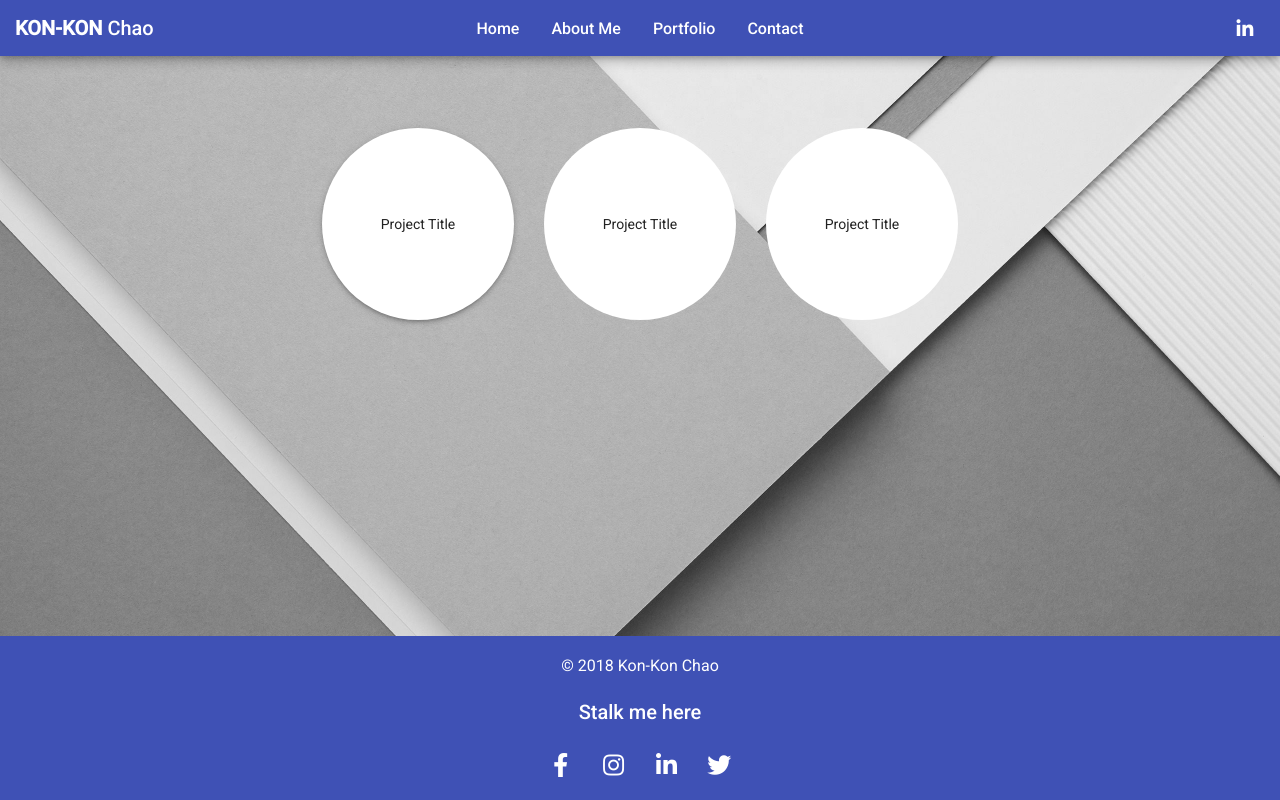
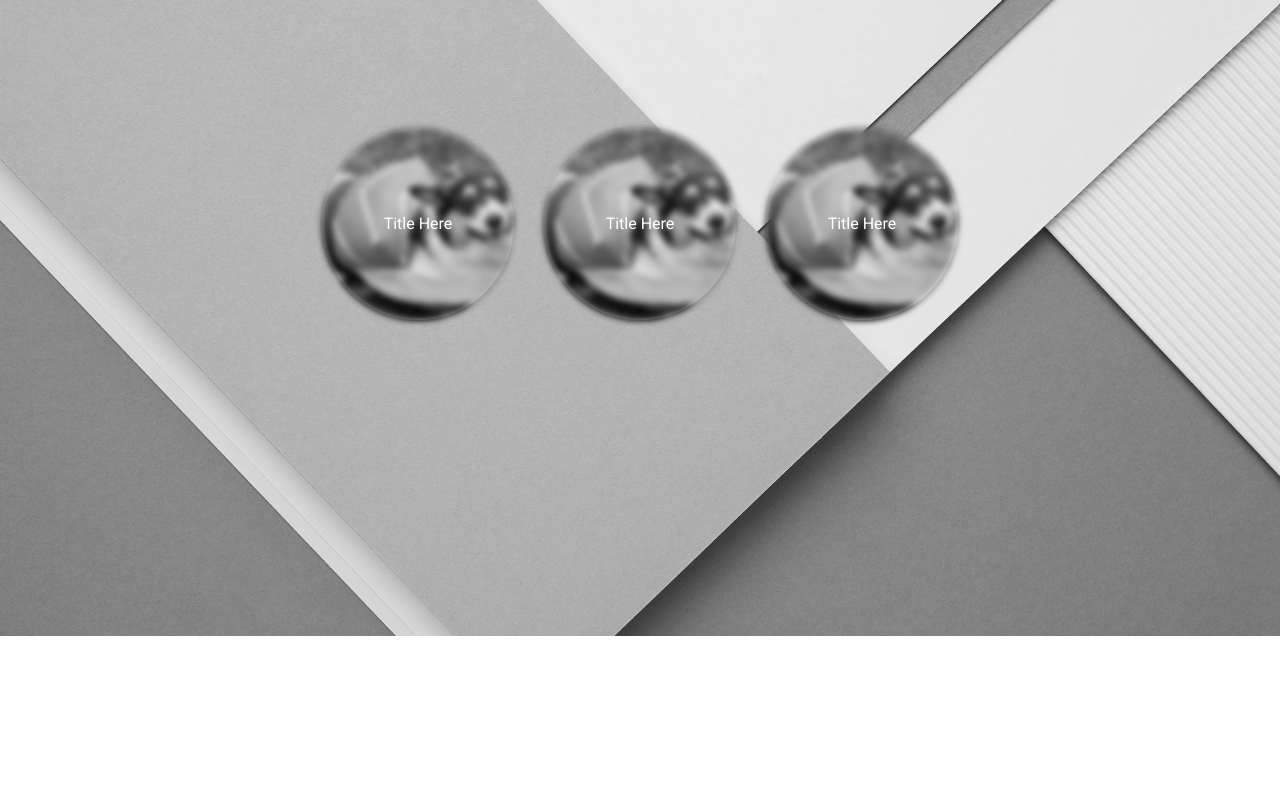
Before and after one commit to konman795/portfolio-site, an Angular app: page /portfolio in a window 1280 px wide. Built offline with nearby package versions, Linux system fonts and the light colour scheme.

Commit message:
portfolio animations a go!

```diff
--- a/src/app/app.component.html
+++ b/src/app/app.component.html
@@ -3,10 +3,10 @@
     <app-sidenav></app-sidenav>
   </mat-sidenav>
   <mat-sidenav-content>
-    <app-header></app-header>
+    <!-- <app-header></app-header> -->
     <section id="body-content">
       <router-outlet></router-outlet>
     </section>
-    <app-footer></app-footer>
+    <!-- <app-footer></app-footer> -->
   </mat-sidenav-content>
 </mat-sidenav-container>
--- a/src/app/portfolio/portfolio.component.html
+++ b/src/app/portfolio/portfolio.component.html
@@ -1,28 +1,31 @@
 <div class="container-fluid">
-  <div class="row justify-content-center">
+  <div class="row justify-content-center" [@package-list]>
     <div class="col-6 col-md-4 col-lg-auto">
-      <div class="project-pancake mat-elevation-z3">
+      <div class="project-pancake mat-elevation-z3" [@pancake]="state" (click)="onPancakeClick($event)">
+        <div class="project-background" [@pancake-background]="state" style="background-image: url(../assets/images/sushi-corg.jpg)"></div>
         <div class="row align-items-center justify-content-center h-100">
           <div class="col-auto">
-            <span class="title">Project Title</span>
+            <span class="title">Title Here</span>
           </div>
         </div>
       </div>
     </div>
     <div class="col-6 col-md-4 col-lg-auto">
-        <div class="project-pancake">
+      <div class="project-pancake mat-elevation-z3" [@pancake]>
+        <div class="project-background" style="background-image: url(../assets/images/sushi-corg.jpg)"></div>
         <div class="row align-items-center justify-content-center h-100">
           <div class="col-auto">
-              <span class="title">Project Title</span>
+            <span class="title">Title Here</span>
           </div>
         </div>
       </div>
     </div>
     <div class="col-6 col-md-4 col-lg-auto">
-          <div class="project-pancake">
+      <div class="project-pancake mat-elevation-z3" [@pancake]>
+        <div class="project-background" style="background-image: url(../assets/images/sushi-corg.jpg)"></div>
         <div class="row align-items-center justify-content-center h-100">
           <div class="col-auto">
-                <span class="title">Project Title</span>
+            <span class="title">Title Here</span>
           </div>
         </div>
       </div>
--- a/src/app/portfolio/portfolio.component.scss
+++ b/src/app/portfolio/portfolio.component.scss
@@ -1,9 +1,19 @@
+$pancake-size: 12rem;
 .project-pancake {
-    $pancake-size: 12rem;
-
     margin: 0 auto;
-    background-color: white;
     border-radius: 50%;
     width: $pancake-size;
     height: $pancake-size;
+    color: white;
+    font-size: 1rem;
 }
+.project-background {
+    position: absolute;
+    overflow: hidden;
+    background-position: center;
+    background-size: cover;
+    width: $pancake-size;
+    height: $pancake-size;
+    border-radius: 50%;
+    filter: grayscale(100%) blur(3px);
+}
--- a/src/app/portfolio/portfolio.component.ts
+++ b/src/app/portfolio/portfolio.component.ts
@@ -1,19 +1,86 @@
 import { Component, OnInit } from '@angular/core';
+import {
+  trigger,
+  state,
+  style,
+  transition,
+  animate,
+  keyframes,
+  group,
+  query,
+  stagger,
+  animateChild
+} from '@angular/animations';
 
 @Component({
   selector: 'app-portfolio',
   templateUrl: './portfolio.component.html',
-  styleUrls: ['./portfolio.component.scss']
+  styleUrls: ['./portfolio.component.scss'],
+  animations: [
+    trigger('pancake', [
+      state(':enter', style({
+        opacity: 1,
+        transform: 'translateY(0)'
+      })),
+      transition('void => *', [
+        style({
+          opacity: 0,
+          transform: 'translateY(150px)'
+        }),
+        animate('0.9s cubic-bezier(0.55, 0.31, 0.15, 0.93)')
+      ]),
+      state('normal', style({
+        width: '12rem',
+        height: '12rem',
+        borderRadius: '50%'
+      })),
+      state('exploded', style({
+        width: '40rem',
+        height: '60rem',
+        borderRadius: '20px'
+      })),
+      transition('normal <=> exploded', [
+        group([
+          query('@pancake-background', animateChild()),
+          animate('0.5s cubic-bezier(0.55, 0.31, 0.15, 0.93)')
+        ])
+      ])
+    ]),
+    trigger('package-list', [
+      transition(':enter', [
+        query('@pancake', stagger(150, animateChild()))
+      ]),
+    ]),
+    trigger('pancake-background', [
+      state('normal', style({
+        width: '12rem',
+        height: '12rem',
+        borderRadius: '50%',
+        filter: 'grayscale(100%) blur(3px)'
+      })),
+      state('exploded', style({
+        width: '40rem',
+        height: '60rem',
+        borderRadius: '20px',
+        filter: 'grayscale(0%) blur(0px)'
+      })),
+      transition('normal <=> exploded', animate('0.5s cubic-bezier(0.55, 0.31, 0.15, 0.93)'))
+    ])
+  ]
 })
 
 
 export class PortfolioComponent implements OnInit {
+  state = 'normal';
 
   constructor() { }
 
   ngOnInit() {
-    // document.querySelector('header').classList.remove('indigo', 'red', 'green', 'yellow');
-    // document.querySelector('header').classList.add('red');
+  }
+
+  onPancakeClick(event) {
+    this.state === 'normal' ? this.state = 'exploded' : this.state = 'normal';
+    console.log(this.state);
   }
 
 }
--- a/src/stylesheets/_global.scss
+++ b/src/stylesheets/_global.scss
@@ -7,7 +7,7 @@ section#body-content {
     padding-bottom: 5rem;
     min-height: calc(100vh - 164px);
     background-color: #fafafa;
-    background-image: url(../images/background.jpg);
+    background-image: url(../assets/images/background.jpg);
     background-size: cover;
     background-position: center;
 }
```
Also changed, not shown: src/assets/images/background.jpg (renamed from src/images/background.jpg), src/assets/images/sushi-corg.jpg (added). Lines whose indentation alone changed are shown as unchanged.
